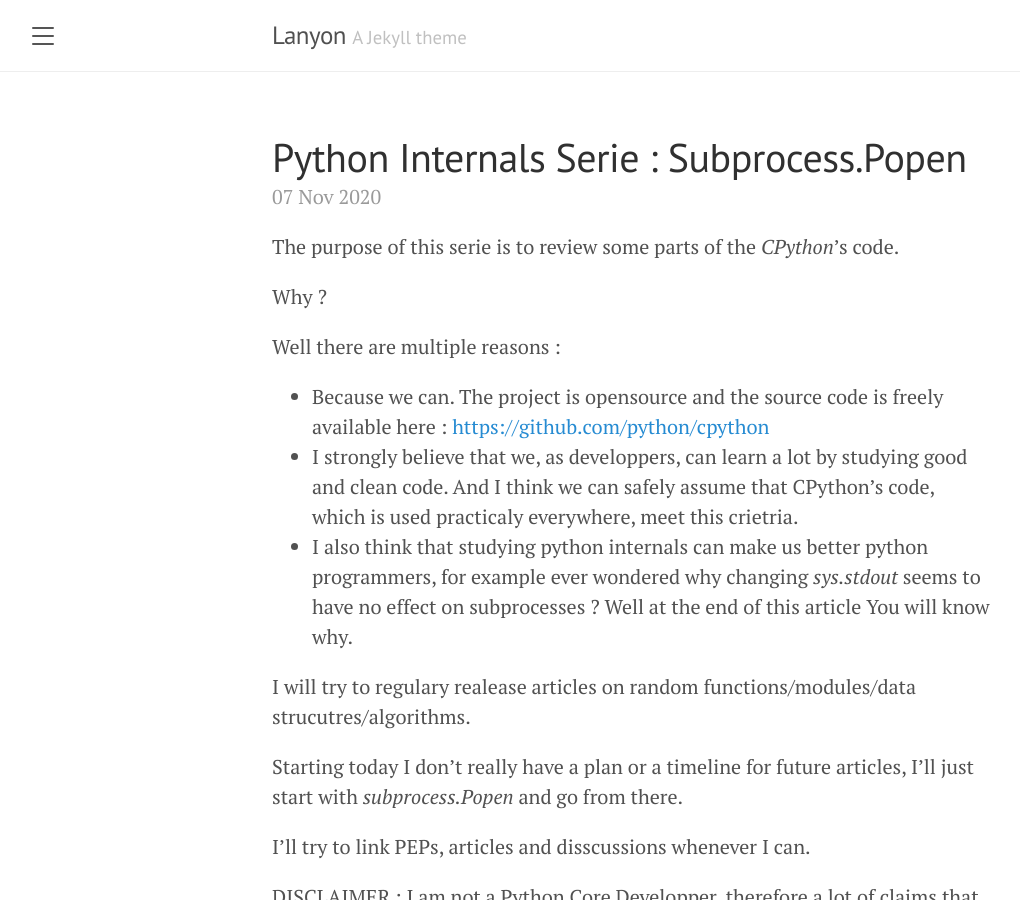
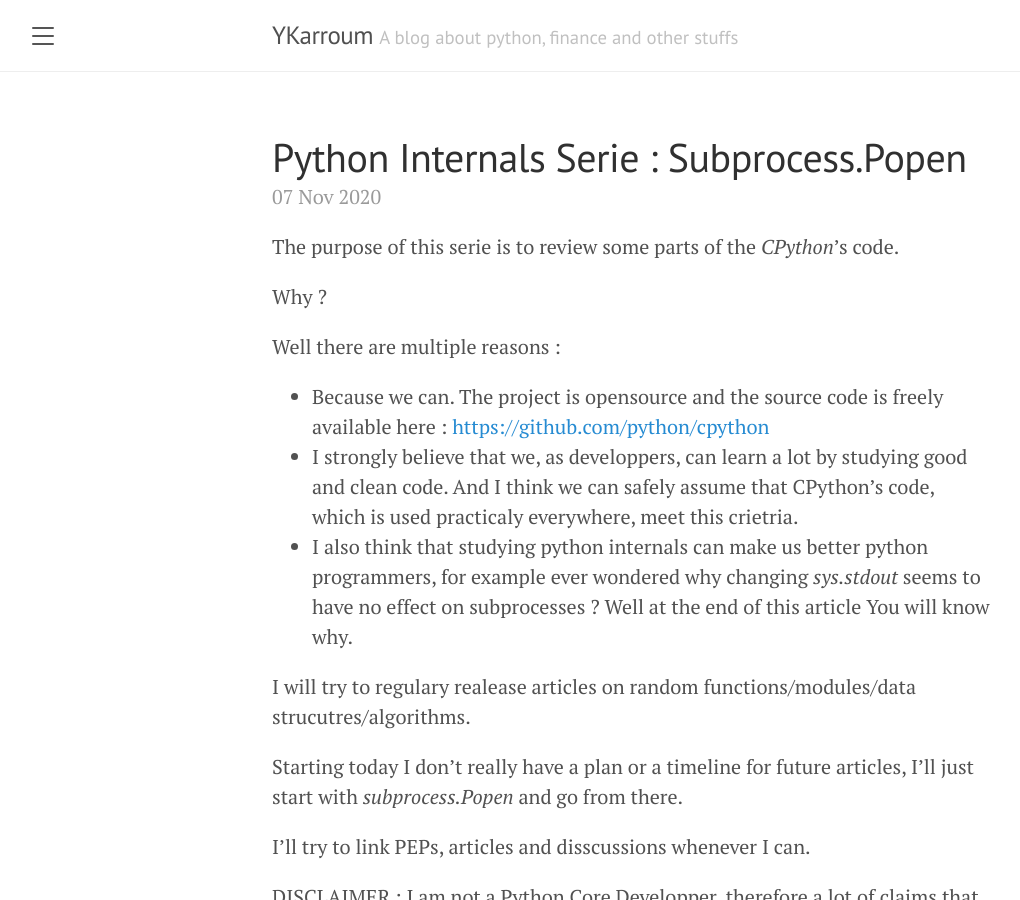
Before and after one commit to ukarroum/ykarroum-blog, a Jekyll site: the page built from blog/index.html, in a window 1280 px wide and 900 px high. Shown: the whole window, without its empty margins (8-1028 px from the left). Built offline with Jekyll 4.4.1, drawn with Linux system fonts in a browser that asks for light colours; the list of posts is cut into pages by our own code.

Commit message:
Updated config

```diff
--- a/blog/_config.yml
+++ b/blog/_config.yml
@@ -1,17 +1,17 @@
 # Setup
-title:               Lanyon
-tagline:             'A Jekyll theme'
+title:               YKarroum
+tagline:             'A blog about python, finance and other stuffs'
 description:         'A reserved <a href="https://jekyllrb.com" target="_blank">Jekyll</a> theme that places the utmost gravity on content with a hidden drawer. Made by <a href="https://twitter.com/mdo" target="_blank">@mdo</a>.'
-url:                 http://lanyon.getpoole.com
+url:                 http://ykarroum.com
 baseurl:             ''
 paginate:            5
 permalink:           pretty
 
 # About/contact
 author:
-  name:              Mark Otto
-  url:               https://twitter.com/mdo
-  email:             markdotto@gmail.com
+  name:              Yassir Karroum
+  url:               http://ykarroum.com
+  email:             ukarroum17@gmail.com
 
 # Gems
 plugins:
@@ -19,4 +19,3 @@ plugins:
 
 # Custom vars
 version:             1.1.0
-google_analytics_id: #UA-XXXX-Y
```
